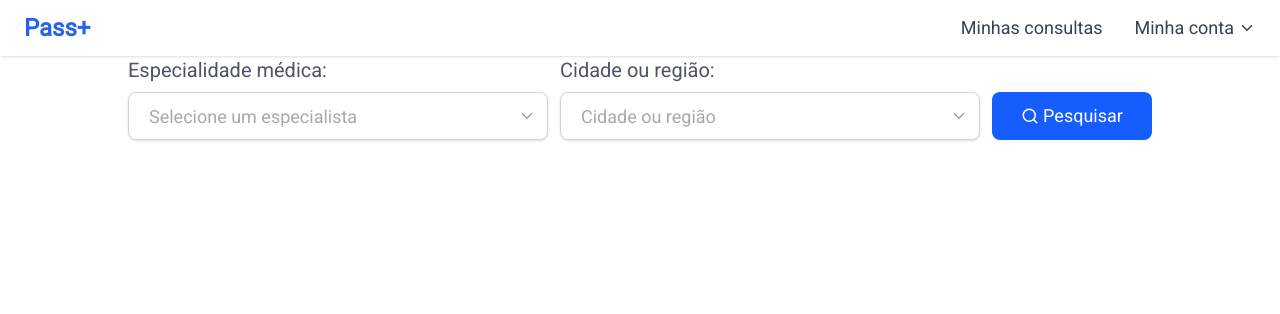
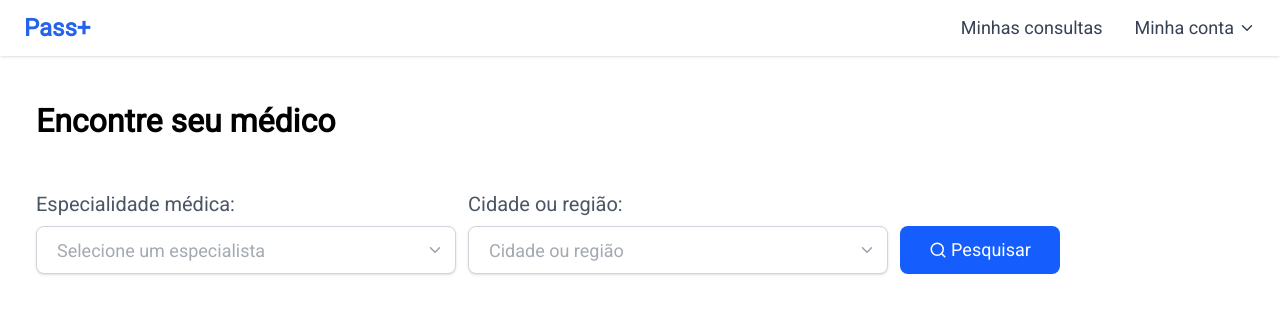
Before and after one commit to Guilherme549/PassMais-frontend, a Next.js app in the folder pass-mais/: page /medical-appointments in a window 1280 px wide. Shown: the top 314 px of the page. Built offline with nearby package versions, Linux system fonts and the light colour scheme; no server answers; sample sign-in values are in the browser's storage.

Commit message:
Refactir size of SearchBar

```diff
--- a/pass-mais/src/app/medical-appointments/components/SearchBar.tsx
+++ b/pass-mais/src/app/medical-appointments/components/SearchBar.tsx
@@ -4,7 +4,7 @@ import { ChevronDown, Search } from "lucide-react";
 
 export default function SearchBar() {
     return (
-        <div className="w-full flex justify-center px-4">
+        <div className="w-full flex px-1">
             <form className="w-full max-w-5xl flex flex-col md:flex-row gap-4 md:gap-3">
                 {/* Campo de Especialidade Médica */}
                 <div className="flex flex-col w-full">
--- a/pass-mais/src/app/medical-appointments/page.tsx
+++ b/pass-mais/src/app/medical-appointments/page.tsx
@@ -14,7 +14,8 @@ export default async function MedicalAppointments() {
         <div>
             <NavBar />
             <div className="flex justify-center items-center w-full">
-                <div className="w-[71.25rem]">
+                <div className="w-[76rem]">
+                    <h2 className="text-[32px] text-black font-semibold mt-[41px] mb-[45px]  px-1">Encontre seu médico</h2>
                     <SearchBar />
                 </div>
             </div>
```
